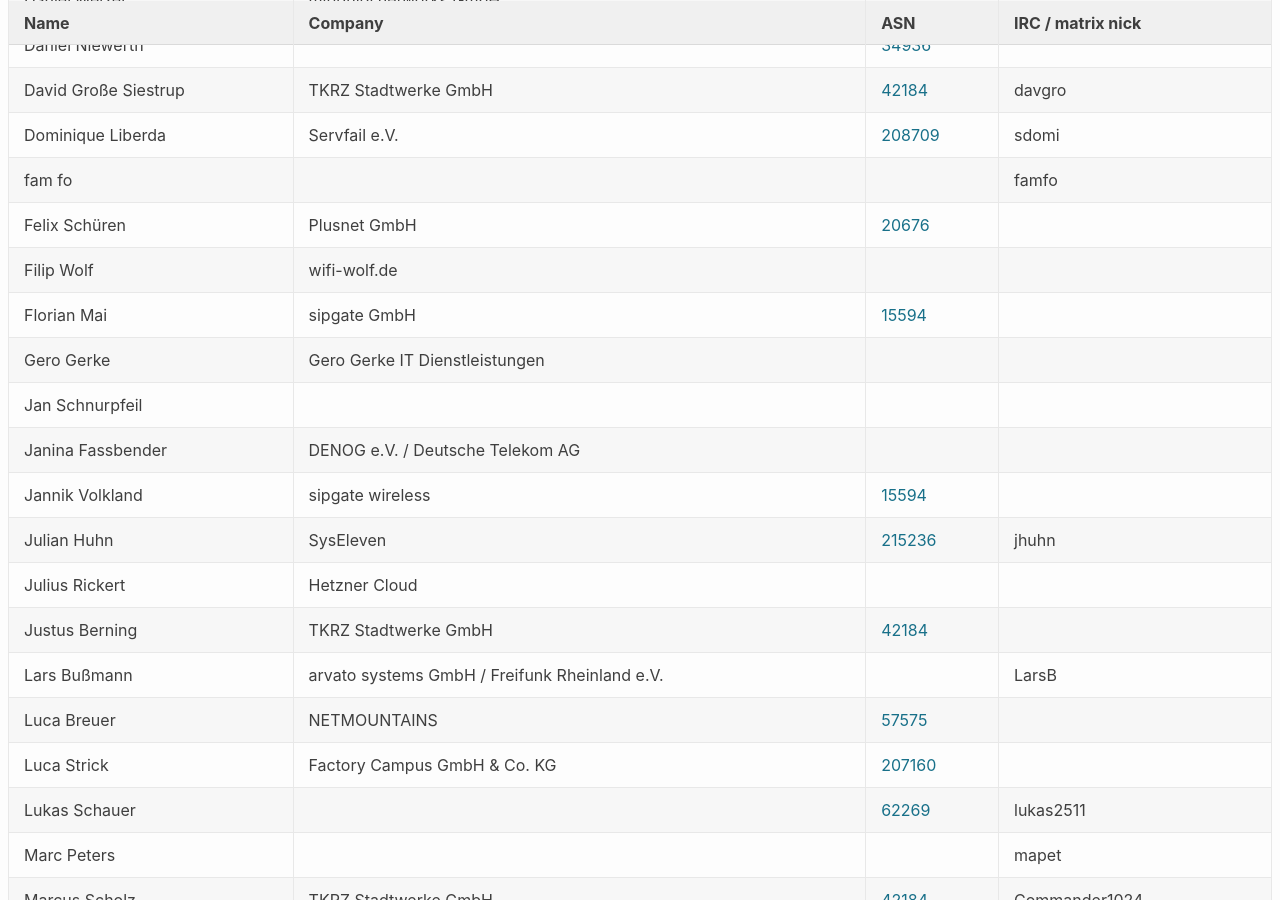
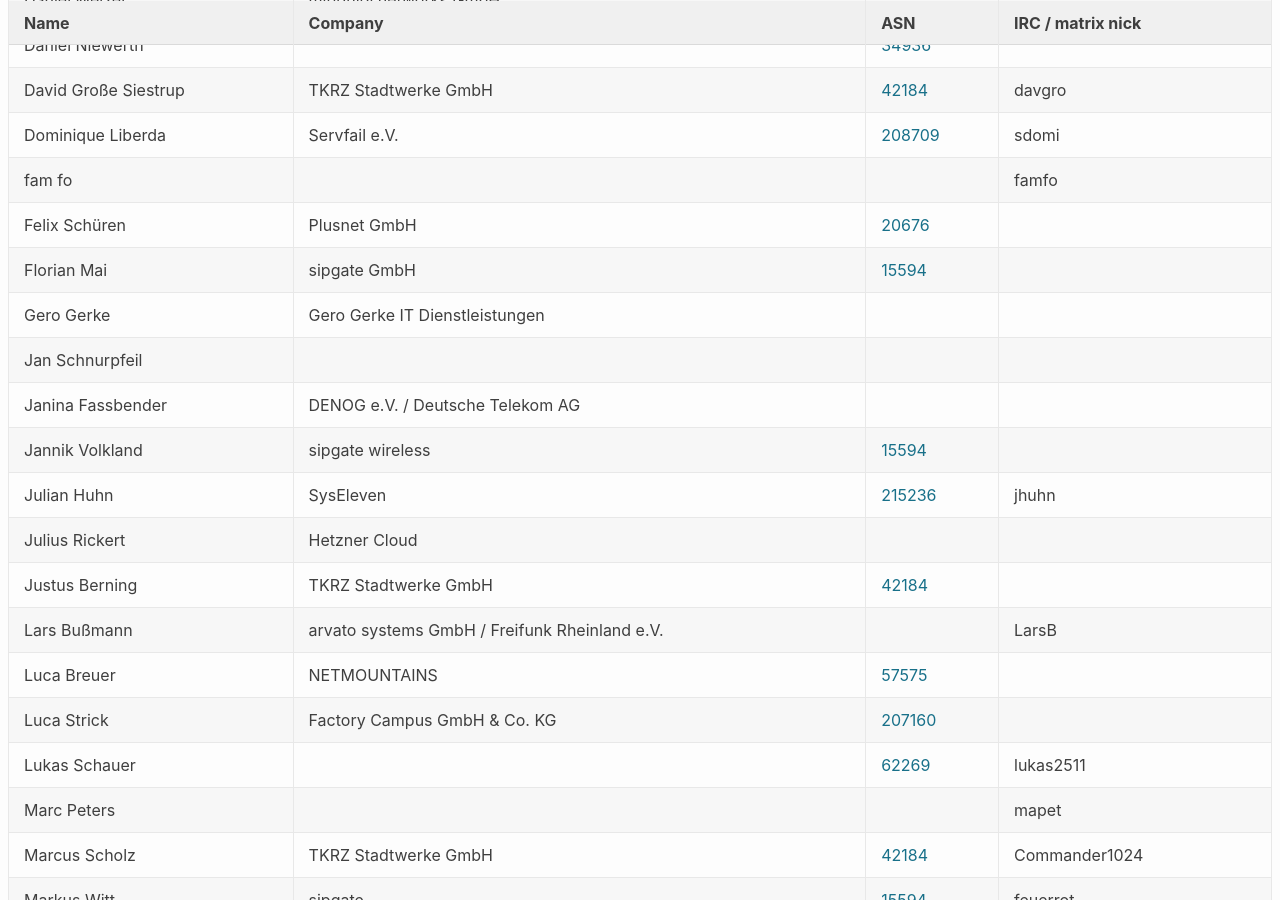
Before and after one commit to denog/pretix-attendeelist, a Jekyll site: the page built from denogmeetup25-05/index.markdown, in a window 1280 px wide and 900 px high, scrolled down 571 px. Built offline with Jekyll 4.4.1, drawn with Linux system fonts in a browser that asks for light colours.

Commit message:
Latest data: Thu Jun 12 06:12:36 UTC 2025

```diff
--- a/_data/attendees_denogmeetup25-05.json
+++ b/_data/attendees_denogmeetup25-05.json
@@ -100,12 +100,6 @@
     "company": "Plusnet GmbH",
     "irc": null,
     "asn": "20676"
-  },
-  {
-    "name": "Filip Wolf",
-    "company": "wifi-wolf.de",
-    "irc": null,
-    "asn": null
   },
   {
     "name": "Florian Mai",
```
